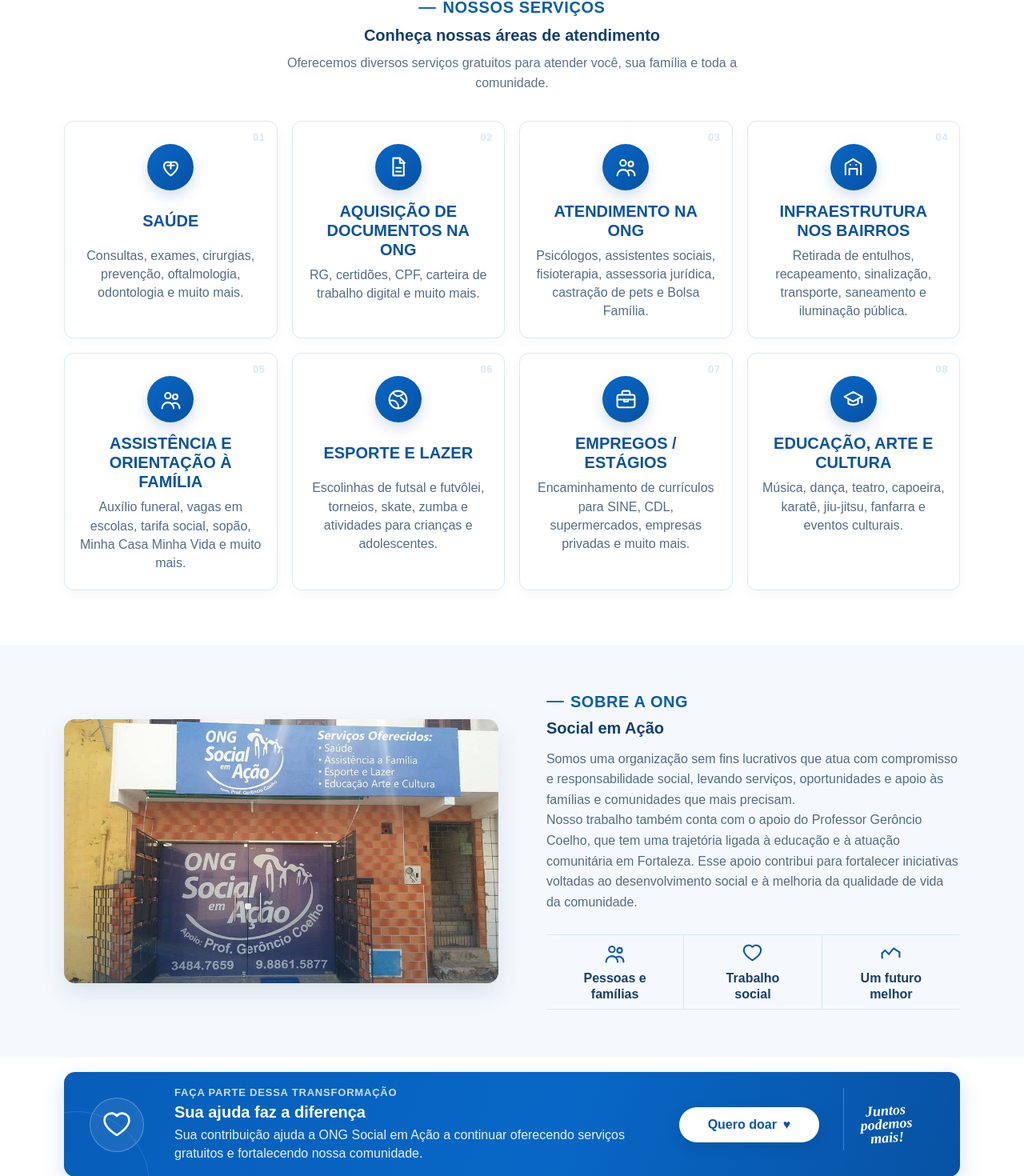
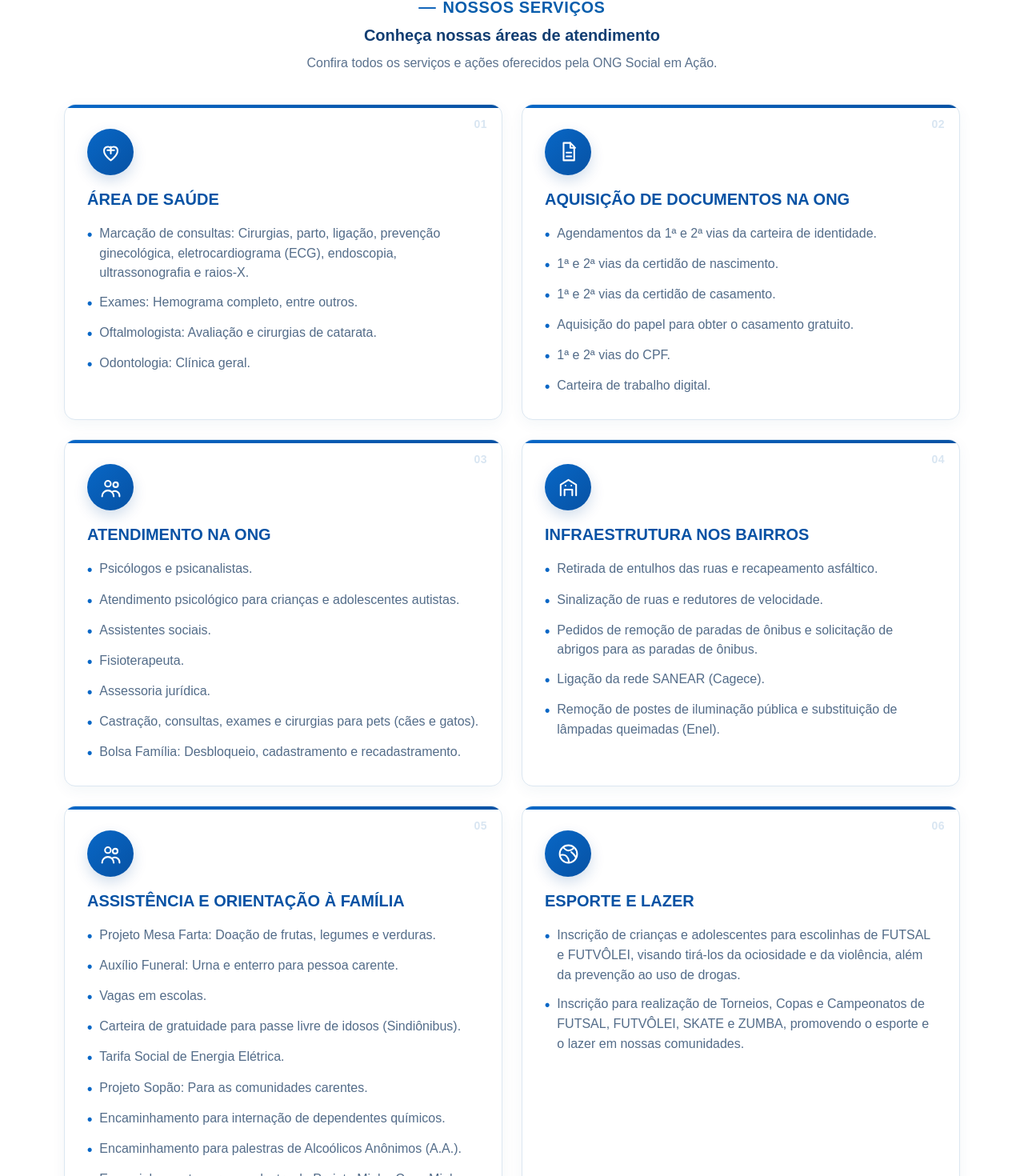
Before and after one commit to rodrigo960613/ongsocialemacao, a React (Vite) app: page / in a window 1280 px wide. Shown: the part 520-1990 px from the top of the page at 80% size. Built offline with nearby package versions, Linux system fonts and the light colour scheme.

Commit message:
Atualiza informações dos serviços

```diff
--- a/src/components/Servicos.css
+++ b/src/components/Servicos.css
@@ -1,5 +1,5 @@
 .servicos {
-  padding: 62px 0 68px;
+  padding: 62px 0 70px;
   background: #ffffff;
 }
 
@@ -8,10 +8,8 @@
   margin: 0 auto;
 }
 
-/* Cabeçalho */
-
 .servicos-heading {
-  max-width: 700px;
+  max-width: 760px;
   margin: 0 auto;
   text-align: center;
 }
@@ -20,9 +18,7 @@
   display: inline-flex;
   align-items: center;
   gap: 8px;
-
   color: #075dac;
-
   font-size: 20px;
   font-weight: 800;
   letter-spacing: 0.6px;
@@ -31,16 +27,13 @@
 .section-title-small i {
   width: 22px;
   height: 2px;
-
   background: #1266bb;
   border-radius: 10px;
 }
 
 .servicos-heading h2 {
   margin-top: 10px;
-
   color: #123e72;
-
   font-size: 20px;
   line-height: 1.3;
   font-weight: 800;
@@ -48,51 +41,31 @@
 
 .servicos-heading p {
   max-width: 650px;
-
   margin: 10px auto 0;
-
   color: #5a718d;
-
   font-size: 16px;
   line-height: 1.55;
 }
 
-/* Grid */
+/* GRID */
 
 .servicos-grid {
   display: grid;
-
-  grid-template-columns: repeat(4, 1fr);
-
-  gap: 18px;
-
-  margin-top: 34px;
+  grid-template-columns: repeat(2, 1fr);
+  gap: 24px;
+  margin-top: 38px;
 }
 
-/* Card */
+/* CARD */
 
 .service-card {
   position: relative;
-
-  min-height: 265px;
-
-  padding: 28px 18px 22px;
-
-  display: flex;
-  flex-direction: column;
-  align-items: center;
-
-  text-align: center;
-
+  padding: 30px 28px 28px;
   background: #ffffff;
-
   border: 1px solid #dce7f1;
-
-  border-radius: 12px;
-
+  border-radius: 14px;
   box-shadow:
-    0 4px 15px rgba(20, 70, 120, 0.04);
-
+    0 5px 18px rgba(20, 70, 120, 0.05);
   overflow: hidden;
 
   transition:
@@ -103,58 +76,42 @@
 
 .service-card::before {
   content: "";
-
   position: absolute;
-
   top: 0;
   left: 0;
-
   width: 100%;
-  height: 3px;
+  height: 4px;
 
   background: linear-gradient(
     90deg,
     #0867c6,
     #0752a4
   );
-
-  transform: scaleX(0);
-
-  transform-origin: center;
-
-  transition: transform 0.28s ease;
 }
 
 .service-card:hover {
-  transform: translateY(-5px);
+  transform: translateY(-4px);
 
   border-color: #c8dbea;
 
   box-shadow:
-    0 12px 28px rgba(20, 70, 120, 0.10);
+    0 12px 30px rgba(20, 70, 120, 0.10);
 }
 
-.service-card:hover::before {
-  transform: scaleX(1);
-}
-
-/* Número */
+/* NÚMERO */
 
 .service-number {
   position: absolute;
-
-  top: 12px;
-  right: 14px;
+  top: 16px;
+  right: 18px;
 
   color: #d9e6f2;
-
-  font-size: 13px;
+  font-size: 14px;
   font-weight: 800;
-
   letter-spacing: 0.5px;
 }
 
-/* Ícone */
+/* ÍCONE */
 
 .service-icon {
   width: 58px;
@@ -194,59 +151,82 @@
   height: 29px;
 
   fill: none;
-
   stroke: currentColor;
   stroke-width: 1.7;
   stroke-linecap: round;
   stroke-linejoin: round;
 }
 
-/* Título */
+/* TÍTULO */
 
 .service-card h3 {
-  min-height: 48px;
-
-  margin-top: 14px;
-
-  display: flex;
-  align-items: center;
-  justify-content: center;
+  max-width: 90%;
+  margin-top: 18px;
 
   color: #0752a4;
-
   font-size: 20px;
-  line-height: 1.2;
+  line-height: 1.25;
   font-weight: 800;
 }
 
-/* Texto */
+/* LISTA */
 
-.service-card p {
-  margin-top: 8px;
+.service-list {
+  margin-top: 18px;
+  padding: 0;
+
+  list-style: none;
+}
+
+.service-list li {
+  display: flex;
+  align-items: flex-start;
+  gap: 9px;
+
+  margin-top: 12px;
+}
+
+.service-list li:first-child {
+  margin-top: 0;
+}
+
+.service-bullet {
+  flex-shrink: 0;
+
+  color: #0867c6;
+
+  font-size: 18px;
+  line-height: 1.45;
+  font-weight: 800;
+}
+
+.service-list p {
+  margin: 0;
 
   color: #536c89;
 
   font-size: 16px;
-  line-height: 1.45;
+  line-height: 1.55;
 }
 
-/* Tablet */
+/* TABLET */
 
-@media (max-width: 1000px) {
+@media (max-width: 900px) {
   .servicos {
     padding: 55px 0 60px;
   }
 
   .servicos-grid {
-    grid-template-columns: repeat(2, 1fr);
+    grid-template-columns: 1fr;
+    gap: 20px;
   }
 
   .service-card {
-    min-height: 245px;
+    padding: 28px 26px;
   }
 }
 
-/* Celular */
+/* CELULAR */
 
 @media (max-width: 600px) {
   .servicos {
@@ -255,6 +235,10 @@
 
   .servicos-container {
     width: 90%;
+  }
+
+  .section-title-small {
+    font-size: 18px;
   }
 
   .servicos-heading h2 {
@@ -266,34 +250,13 @@
   }
 
   .servicos-grid {
-    grid-template-columns: 1fr;
-
-    gap: 15px;
-
     margin-top: 28px;
+    gap: 16px;
   }
 
   .service-card {
-    min-height: auto;
-
-    padding: 26px 22px 24px;
-  }
-
-  .service-card h3 {
-    min-height: auto;
-  }
-}
-
-/* Celulares pequenos */
-
-@media (max-width: 400px) {
-  .section-title-small {
-    font-size: 18px;
-  }
-
-  .service-card {
-    padding-left: 18px;
-    padding-right: 18px;
+    padding: 26px 20px 24px;
+    border-radius: 12px;
   }
 
   .service-icon {
@@ -305,4 +268,48 @@
     width: 27px;
     height: 27px;
   }
+
+  .service-card h3 {
+    max-width: 88%;
+    font-size: 20px;
+  }
+
+  .service-list {
+    margin-top: 16px;
+  }
+
+  .service-list li {
+    gap: 8px;
+    margin-top: 11px;
+  }
+
+  .service-list p {
+    font-size: 16px;
+    line-height: 1.5;
+  }
 }
+
+/* CELULARES PEQUENOS */
+
+@media (max-width: 400px) {
+  .servicos-container {
+    width: 92%;
+  }
+
+  .service-card {
+    padding: 24px 17px 22px;
+  }
+
+  .service-number {
+    top: 13px;
+    right: 14px;
+  }
+
+  .service-card h3 {
+    font-size: 19px;
+  }
+
+  .service-list p {
+    font-size: 15px;
+  }
+}
--- a/src/components/Servicos.jsx
+++ b/src/components/Servicos.jsx
@@ -83,43 +83,191 @@
 const services = [
   {
     type: "saude",
-    title: "SAÚDE",
-    text: "Consultas, exames, cirurgias, prevenção, oftalmologia, odontologia e muito mais.",
+    title: "ÁREA DE SAÚDE",
+    items: [
+      {
+        title: "Marcação de consultas:",
+        text: "Cirurgias, parto, ligação, prevenção ginecológica, eletrocardiograma (ECG), endoscopia, ultrassonografia e raios-X.",
+      },
+      {
+        title: "Exames:",
+        text: "Hemograma completo, entre outros.",
+      },
+      {
+        title: "Oftalmologista:",
+        text: "Avaliação e cirurgias de catarata.",
+      },
+      {
+        title: "Odontologia:",
+        text: "Clínica geral.",
+      },
+    ],
   },
+
   {
     type: "documentos",
     title: "AQUISIÇÃO DE DOCUMENTOS NA ONG",
-    text: "RG, certidões, CPF, carteira de trabalho digital e muito mais.",
+    items: [
+      {
+        text: "Agendamentos da 1ª e 2ª vias da carteira de identidade.",
+      },
+      {
+        text: "1ª e 2ª vias da certidão de nascimento.",
+      },
+      {
+        text: "1ª e 2ª vias da certidão de casamento.",
+      },
+      {
+        text: "Aquisição do papel para obter o casamento gratuito.",
+      },
+      {
+        text: "1ª e 2ª vias do CPF.",
+      },
+      {
+        text: "Carteira de trabalho digital.",
+      },
+    ],
   },
+
   {
     type: "atendimento",
     title: "ATENDIMENTO NA ONG",
-    text: "Psicólogos, assistentes sociais, fisioterapia, assessoria jurídica, castração de pets e Bolsa Família.",
+    items: [
+      {
+        text: "Psicólogos e psicanalistas.",
+      },
+      {
+        text: "Atendimento psicológico para crianças e adolescentes autistas.",
+      },
+      {
+        text: "Assistentes sociais.",
+      },
+      {
+        text: "Fisioterapeuta.",
+      },
+      {
+        text: "Assessoria jurídica.",
+      },
+      {
+        text: "Castração, consultas, exames e cirurgias para pets (cães e gatos).",
+      },
+      {
+        title: "Bolsa Família:",
+        text: "Desbloqueio, cadastramento e recadastramento.",
+      },
+    ],
   },
+
   {
     type: "infraestrutura",
     title: "INFRAESTRUTURA NOS BAIRROS",
-    text: "Retirada de entulhos, recapeamento, sinalização, transporte, saneamento e iluminação pública.",
+    items: [
+      {
+        text: "Retirada de entulhos das ruas e recapeamento asfáltico.",
+      },
+      {
+        text: "Sinalização de ruas e redutores de velocidade.",
+      },
+      {
+        text: "Pedidos de remoção de paradas de ônibus e solicitação de abrigos para as paradas de ônibus.",
+      },
+      {
+        text: "Ligação da rede SANEAR (Cagece).",
+      },
+      {
+        text: "Remoção de postes de iluminação pública e substituição de lâmpadas queimadas (Enel).",
+      },
+    ],
   },
+
   {
     type: "familia",
     title: "ASSISTÊNCIA E ORIENTAÇÃO À FAMÍLIA",
-    text: "Auxílio funeral, vagas em escolas, tarifa social, sopão, Minha Casa Minha Vida e muito mais.",
+    items: [
+      {
+        title: "Projeto Mesa Farta:",
+        text: "Doação de frutas, legumes e verduras.",
+      },
+      {
+        title: "Auxílio Funeral:",
+        text: "Urna e enterro para pessoa carente.",
+      },
+      {
+        text: "Vagas em escolas.",
+      },
+      {
+        text: "Carteira de gratuidade para passe livre de idosos (Sindiônibus).",
+      },
+      {
+        text: "Tarifa Social de Energia Elétrica.",
+      },
+      {
+        title: "Projeto Sopão:",
+        text: "Para as comunidades carentes.",
+      },
+      {
+        text: "Encaminhamento para internação de dependentes químicos.",
+      },
+      {
+        text: "Encaminhamento para palestras de Alcoólicos Anônimos (A.A.).",
+      },
+      {
+        text: "Encaminhamento para o cadastro do Projeto Minha Casa Minha Vida (HABITAFOR).",
+      },
+      {
+        text: "Encaminhamento ao Conselho Tutelar.",
+      },
+      {
+        text: "Encaminhamento para teste de paternidade (DNA/LACEN).",
+      },
+      {
+        title: "Microempreendedor Individual:",
+        text: "Cadastro pelo SEBRAE.",
+      },
+    ],
   },
+
   {
     type: "esporte",
     title: "ESPORTE E LAZER",
-    text: "Escolinhas de futsal e futvôlei, torneios, skate, zumba e atividades para crianças e adolescentes.",
+    items: [
+      {
+        text: "Inscrição de crianças e adolescentes para escolinhas de FUTSAL e FUTVÔLEI, visando tirá-los da ociosidade e da violência, além da prevenção ao uso de drogas.",
+      },
+      {
+        text: "Inscrição para realização de Torneios, Copas e Campeonatos de FUTSAL, FUTVÔLEI, SKATE e ZUMBA, promovendo o esporte e o lazer em nossas comunidades.",
+      },
+    ],
   },
+
   {
     type: "emprego",
     title: "EMPREGOS / ESTÁGIOS",
-    text: "Encaminhamento de currículos para SINE, CDL, supermercados, empresas privadas e muito mais.",
+    items: [
+      {
+        title: "Encaminhamento de currículos para:",
+        text: "SINE IDT, CDL, supermercados e empresas privadas.",
+      },
+      {
+        text: "1º emprego.",
+      },
+      {
+        text: "Instituições conveniadas com a ONG Social em Ação.",
+      },
+    ],
   },
+
   {
     type: "educacao",
     title: "EDUCAÇÃO, ARTE E CULTURA",
-    text: "Música, dança, teatro, capoeira, karatê, jiu-jitsu, fanfarra e eventos culturais.",
+    items: [
+      {
+        text: "Reinserção na comunidade por meio de oficinas de arte e cursos profissionalizantes, incluindo: Música, Dança, Teatro, Folclore, Banda de Fanfarra, Capoeira, Karatê e Jiu-jitsu.",
+      },
+      {
+        text: "Promoção de eventos culturais: Festejos Juninos, Paixão de Cristo e 7 de Setembro (Desfile Cívico).",
+      },
+    ],
   },
 ];
 
@@ -127,7 +275,6 @@
   return (
     <section className="servicos" id="servicos">
       <div className="servicos-container">
-
         <div className="servicos-heading">
           <span className="section-title-small">
             <i></i>
@@ -137,19 +284,16 @@
           <h2>Conheça nossas áreas de atendimento</h2>
 
           <p>
-            Oferecemos diversos serviços gratuitos para atender
-            você, sua família e toda a comunidade.
+            Confira todos os serviços e ações oferecidos pela ONG Social em
+            Ação.
           </p>
         </div>
 
         <div className="servicos-grid">
-          {services.map((service) => (
-            <article
-              className="service-card"
-              key={service.title}
-            >
+          {services.map((service, index) => (
+            <article className="service-card" key={service.title}>
               <div className="service-number">
-                {String(services.indexOf(service) + 1).padStart(2, "0")}
+                {String(index + 1).padStart(2, "0")}
               </div>
 
               <div className="service-icon">
@@ -158,11 +302,21 @@
 
               <h3>{service.title}</h3>
 
-              <p>{service.text}</p>
+              <ul className="service-list">
+                {service.items.map((item, itemIndex) => (
+                  <li key={itemIndex}>
+                    <span className="service-bullet">•</span>
+
+                    <p>
+                      {item.title && `${item.title} `}
+                      {item.text}
+                    </p>
+                  </li>
+                ))}
+              </ul>
             </article>
           ))}
         </div>
-
       </div>
     </section>
   );
```
